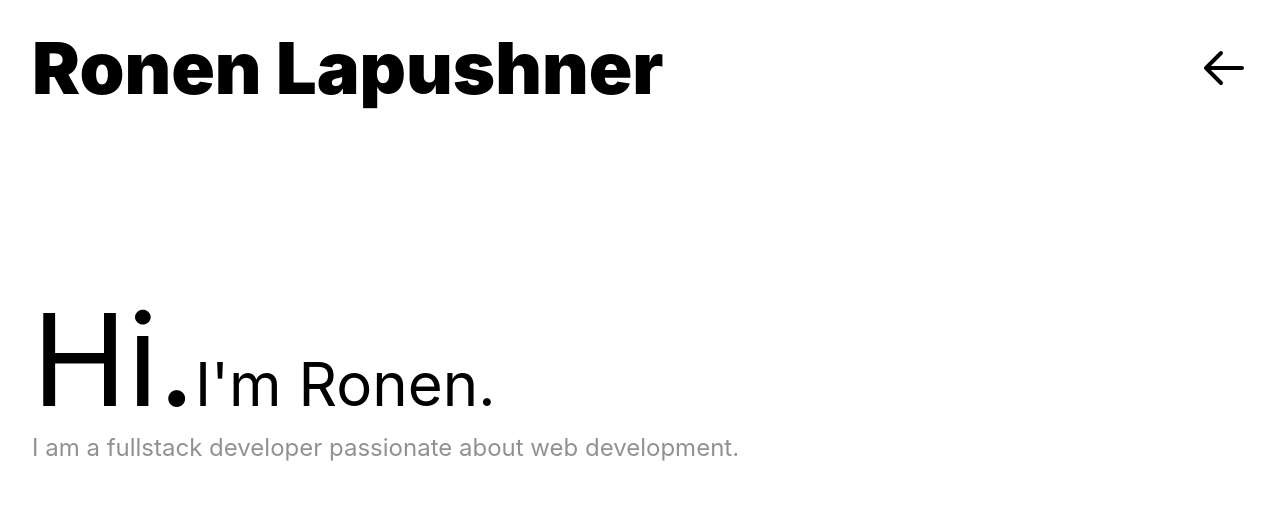
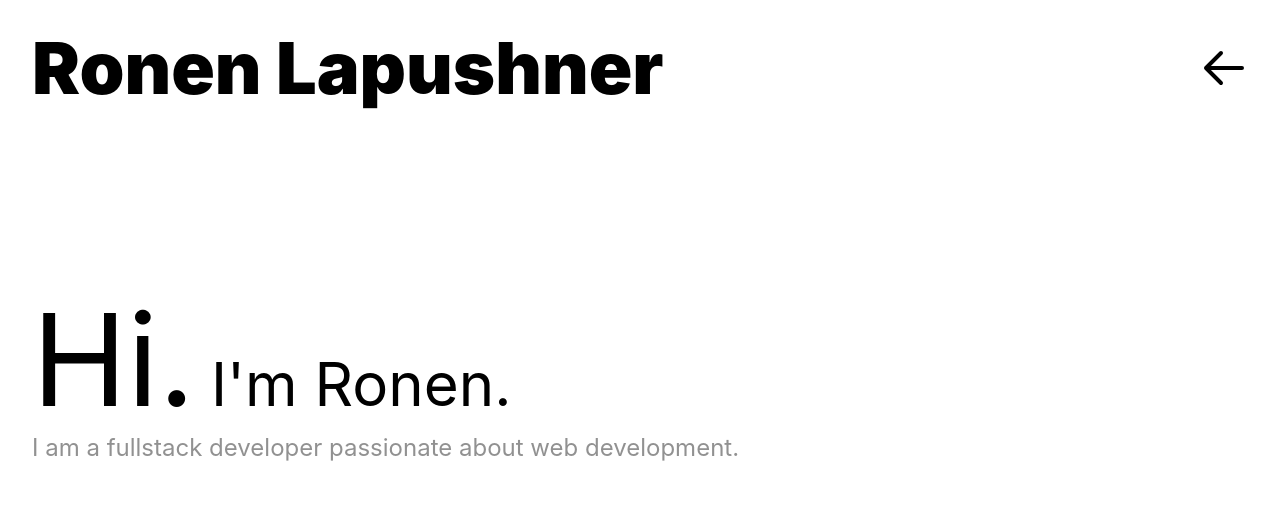
Before and after one commit to ronen25/ronen.xyz, an Astro site: page / in a window 1280 px wide. Shown: the top 525 px of the page. Built offline with nearby package versions, Linux system fonts and the light colour scheme; Astro itself is replaced by a stand-in of ours.

Commit message:
Fixed spacing

```diff
--- a/src/components/AboutMe.astro
+++ b/src/components/AboutMe.astro
@@ -1,7 +1,7 @@
 <div class='flex flex-col'>
   <div class='flex flex-col sm:flex-row items-baseline'>
     <span class='text-9xl items-baseline'>Hi.</span>
-    <span class='text-4xl sm:text-6xl'>I'm Ronen.</span>
+    <span class='text-4xl sm:text-6xl pl-4'>I'm Ronen.</span>
   </div>
 
   <div class='text-lg sm:text-2xl text-zurich-gray mt-2'>
```
